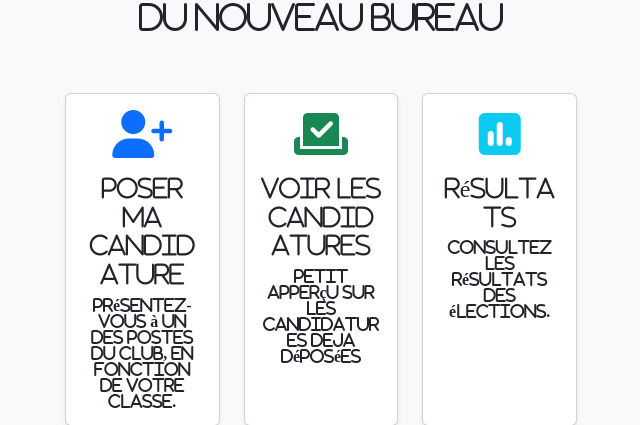
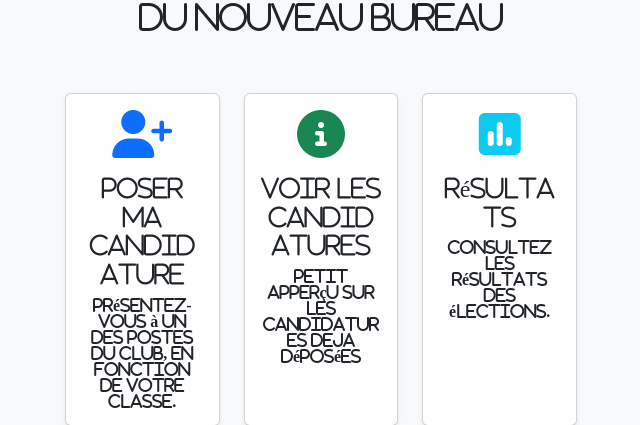
Before and after one commit to PacomeKFP/eklogi, a Flask app: page / in a window 1280 px wide. Shown: the part 242-667 px from the top of the page, without its empty margins (39-679 px from the left). Run offline with Flask 3, Linux system fonts and the light colour scheme; some libraries are stand-ins or nearby versions.

Commit message:
Adding icon for candidatures consultation

```diff
--- a/templates/home.html
+++ b/templates/home.html
@@ -34,7 +34,12 @@
             <div class="card text-center shadow-sm h-100" data-bs-toggle="modal" data-bs-target="#modalPostes">
                 <div class="card-body">
                     <div class="mb-3">
-                        <i class="fas fa-vote-yea fa-3x text-success"></i>
+                        {% if phase == 2%}
+                        <i class="fas fa-vote-yea  fa-3x text-success"></i>
+                        {% else %}
+                        <i class="fas fa-info-circle fa-3x text-success"></i>
+
+                        {% endif %}
                     </div>
                     {% if phase == 2 %}
                     <h4 class="card-title">Voter</h4>
```
